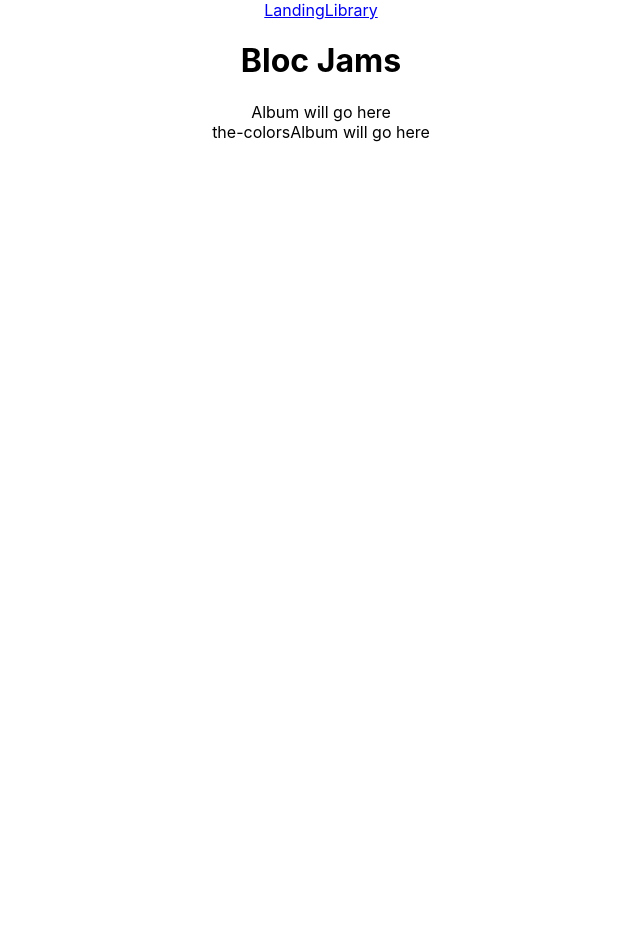
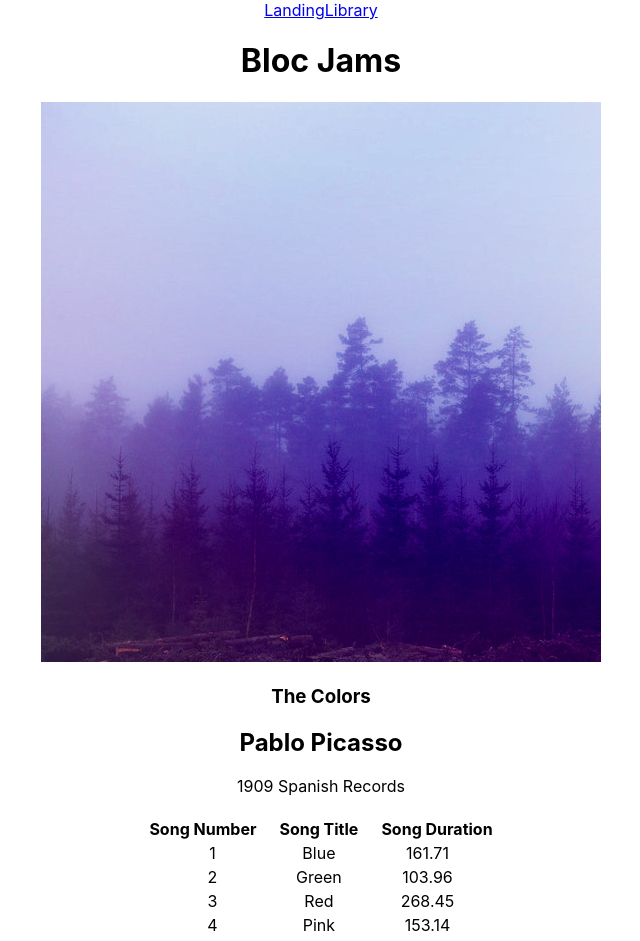
Before and after one commit to heidiulery/bloc-jams-react, a React (Create React App) app: page /album/the-colors in a window 1280 px wide. Shown: the top 941 px of the page, without its empty margins (319-959 px from the left). Before the commit the page ends 800 px from the top, so only its background shows below. Built offline with nearby package versions, Linux system fonts and the light colour scheme.

Commit message:
Components album checkpoint: completed

```diff
--- a/src/App.js
+++ b/src/App.js
@@ -10,16 +10,15 @@
     return (
       <div className="App">
         <header>
-	  <nav>
-	    <Link to='/'>Landing</Link>
-	    <Link to='/library'>Library</Link>
-	  </nav>
+          <nav>
+            <Link to='/'>Landing</Link>
+            <Link to='/library'>Library</Link>
+          </nav>
           <h1>Bloc Jams</h1>
         </header>
         <main>
           <Route exact path="/" component={ Landing } />
           <Route path="/library" component={ Library } />
-          <Route path="/album" component={ Album } />
           <Route path="/album/:slug" component={ Album } />
         </main>
       </div>
--- a/src/components/Album.js
+++ b/src/components/Album.js
@@ -1,11 +1,56 @@
 import React, { Component } from 'react';
+import { Link } from 'react-router-dom';
+import albumData from './../data/albums';
 
 class Album extends Component {
+	constructor(props) {
+		super(props);
+
+		const album = albumData.find( album => {
+			return album.slug === this.props.match.params.slug
+		});
+
+		this.state = {
+			album: album
+		};
+	}
+
 	render () {
 		return (
 			<section className="album">
-				{ this.props.match.params.slug }Album will go here
-			</section>
+        <section id="album-info">
+					<img id="album-cover-art" src={this.state.album.albumCover} alt={this.state.album.title}/>
+           <div className="album-details">
+					 <h1 id="album-title">{this.state.album.title}</h1>
+					 <h2 className="artist">{this.state.album.artist}</h2>
+					 <div id="release-info">{this.state.album.releaseInfo}</div>
+           </div>
+				 </section>
+				 <table id="song-list" style={{ marginLeft: 'auto', marginRight: 'auto', marginTop: '20px', marginBottom: '50px' }}>
+           <colgroup>
+             <col id="song-number-column" />
+             <col id="song-title-column" />
+             <col id="song-duration-column" />
+           </colgroup>
+					 <thead>
+							<th style={{ paddingRight: '20px' }}>Song Number</th>
+							<th>Song Title</th>
+							<th style={{ paddingLeft: '20px' }}>Song Duration</th>
+					 </thead>
+           <tbody>
+						{
+							 this.state.album.songs.map( (song, index) =>
+								<tr key={ index }>
+									<td>{ index + 1 }</td>
+									<td>{ song.title }</td>
+									<td>{ song.duration }</td>
+								</tr>
+							 )
+						}
+           </tbody>
+         </table>
+      </section>
+
 		);
 	}
 }
--- a/src/components/Library.js
+++ b/src/components/Library.js
@@ -14,11 +14,10 @@
 				{
 					this.state.albums.map( (album, index) =>
 						<Link to={ `/album/${ album.slug }` } key={ index }>
-							{ album.title }
 							<img src={ album.albumCover } alt={ album.title } />
 							<div>{ album.title }</div>
 							<div>{ album.artist }</div>
-							<div>{ album.songs.length} songs</div>
+							<div>{ album.songs.length } songs</div>
 						</Link>
 					)
 				}
```
